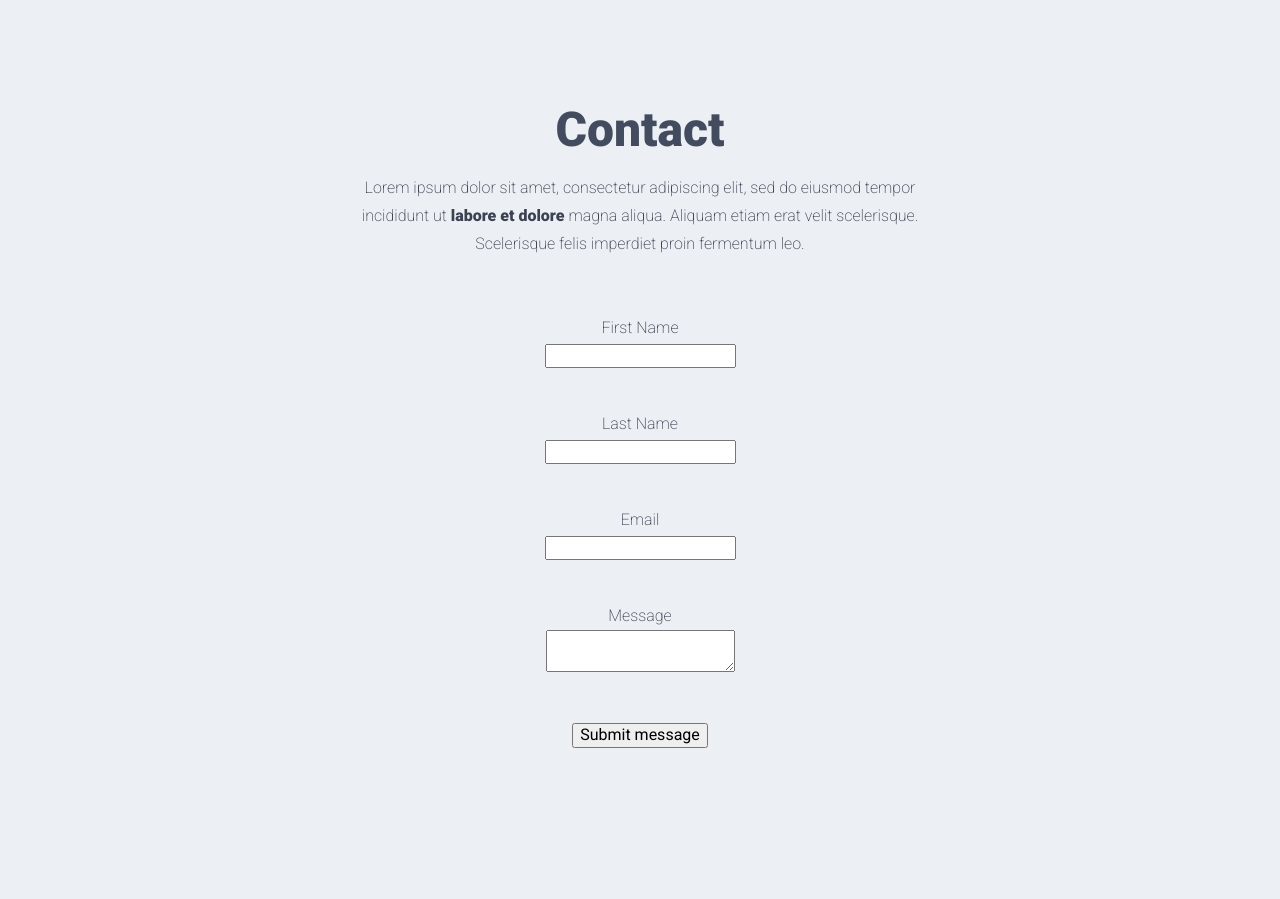
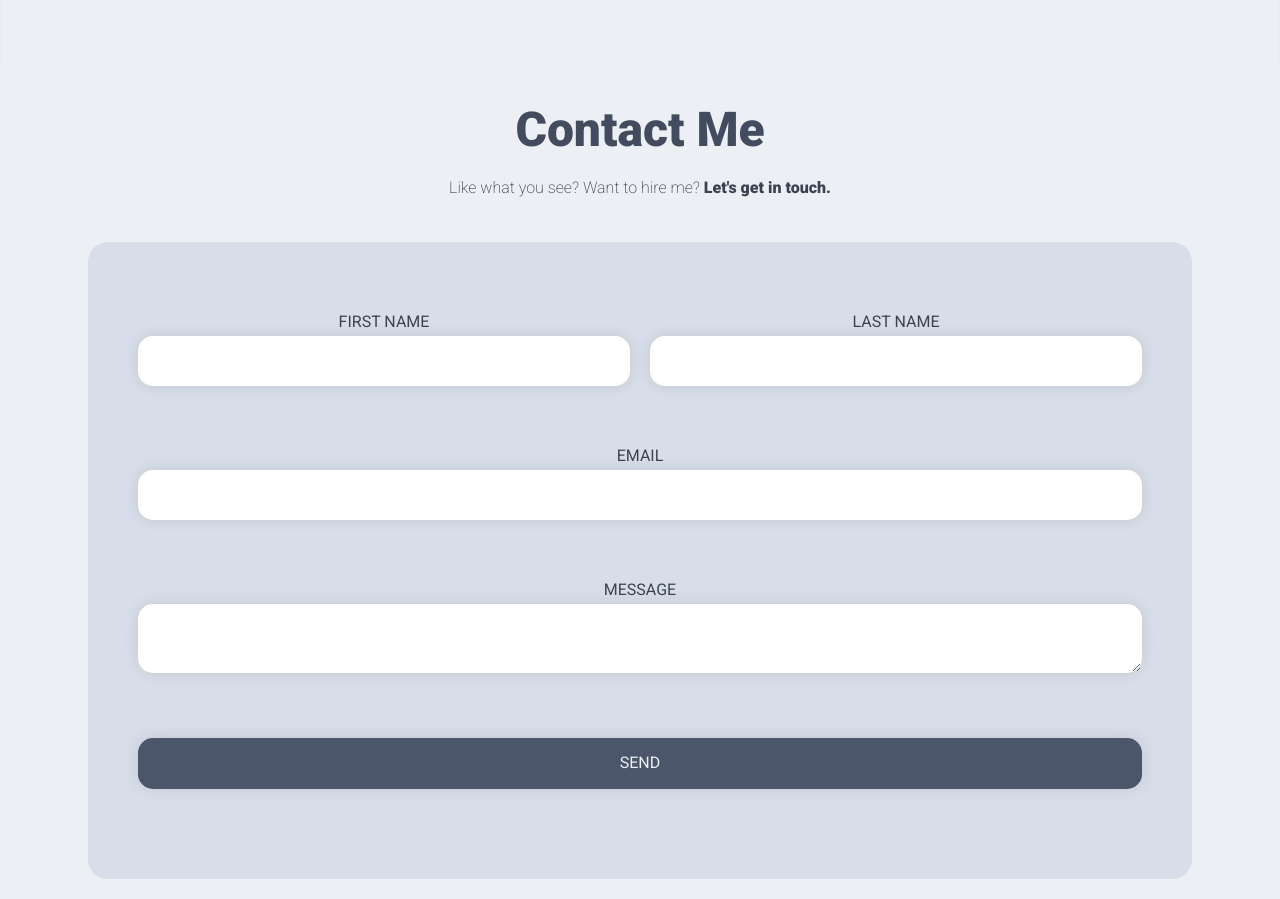
Before and after one commit to sarahtguindy/portfolio, a React (Create React App) app: page / in a window 1280 px wide. Shown: the part 1798-2697 px from the top of the page. Before the commit the page ends 2587 px from the top, so only its background shows below. Built offline with nearby package versions, Linux system fonts and the light colour scheme.

Commit message:
Complete Contact component

```diff
--- a/src/components/Contact/Contact.js
+++ b/src/components/Contact/Contact.js
@@ -9,36 +9,42 @@ const Contact = () => {
       <section className={styles.contact}>
         <div className="container">
           <div className={styles["contact-container"]}>
-            <h1>Contact</h1>
+            <h1>Contact Me</h1>
             <p>
-              Lorem ipsum dolor sit amet, consectetur adipiscing elit, sed do
-              eiusmod tempor incididunt ut <strong>labore et dolore </strong>
-              magna aliqua. Aliquam etiam erat velit scelerisque. Scelerisque
-              felis imperdiet proin fermentum leo.
+              Like what you see? Want to hire me?{" "}
+              <strong>Let's get in touch.</strong>
             </p>
 
+            <div className={styles["form-container"]}>
               <form name="contact" method="post">
                 <input type="hidden" name="form-name" value="contact" />
-              <p>
+
+                <p className={styles["first-name-area"]}>
                   <label htmlFor="first-name">First Name</label> <br />
-                <input type="text" id="first-name" name="first-name" required />
+                  <input
+                    type="text"
+                    id="first-name"
+                    name="first-name"
+                    required
+                  />
                 </p>
-              <p>
+                <p className={styles["last-name-area"]}>
                   <label htmlFor="last-name">Last Name</label> <br />
                   <input type="text" id="last-name" name="last-name" required />
                 </p>
-              <p>
+                <p className={styles["email-area"]}>
                   <label htmlFor="email">Email</label> <br />
                   <input type="email" id="email" name="email" required />
                 </p>
-              <p>
+                <p className={styles["message-area"]}>
                   <label htmlFor="message">Message</label> <br />
                   <textarea id="message" name="message" required></textarea>
                 </p>
-              <p>
-                <input type="submit" value="Submit message" />
+                <p className={styles["submit-area"]}>
+                  <input id="submit" type="submit" value="Send" />
                 </p>
               </form>
+            </div>
           </div>
         </div>
       </section>
--- a/src/components/Contact/Contact.module.scss
+++ b/src/components/Contact/Contact.module.scss
@@ -23,21 +23,111 @@ Contact
             margin-bottom: 0;
             color: $polarNight2;
         }
-        p {
+        & p {
             color: $polarNight3;
             font-weight: 200;
             line-height: 1.75rem;
             max-width: 70ch;
             text-align: center;
-            margin-bottom: 2.5rem;
+            margin-bottom: 40px;
             strong {
                 font-weight: 900;
             }
+        }
+
+        .form-container {
+            background: $snowStorm3;
+            border-radius: 20px;
+            width: 92%;
+            margin: 0 20px 20px 20px;
+            form {
+                width: 100%;
+                overflow: hidden;
+                input,
+                textarea {
+                    border: 1px solid transparent;
+                    appearance: none;
+                    padding: 8px;
+                    border-radius: 15px;
+                    width: 80%;
+                }
+                input:focus,
+                textarea:focus {
+                    outline: none !important;
+                    border: 1px solid $aurora3;
+                }
+                label,
+                input[type="submit"] {
+                    font-weight: 400;
+                    text-transform: uppercase;
+                }
+                textarea {
+                    min-height: 4em;
+                }
+                input[type="submit"] {
+                    color: $snowStorm1;
+                    background-color: $polarNight1;
+                }
+            }
+        }
+    }
+}
+
+/* Tablet and up */
+@media (min-width: 768px) {
+    form {
+        padding: 30px;
+        display: grid;
+        justify-items: center;
+        justify-content: center;
+        grid-template-columns: repeat(2, 1fr);
+        grid-template-rows: auto;
+        grid-template-areas:
+        "first-name    last-name"
+        "email         email"
+        "message       message"
+        "submit        submit";
+        column-gap: 10px;
+        p {
+            max-width: none !important;
+            width: 100%;
+        }
+        input,
+        textarea {
+            width: 100% !important;
+            box-shadow: 0 0 15px rgba(0, 0, 0, 0.1);
+        }
+
+        .first-name-area {
+            grid-area: first-name;
+        }
+
+        .last-name-area {
+            grid-area: last-name;
+        }
+
+        .email-area {
+            grid-area: email;
+        }
+
+        .message-area {
+            grid-area: message;
+        }
+
+        .submit-area {
+            grid-area: submit;
         }
     }
 }
 
 /* Laptop and up */
 @media (min-width: 1024px) {
-
+    form {
+        padding: 50px;
+        column-gap: 20px;
+        input,
+        textarea {
+            padding: 15px !important;
+        }
+    }
 }
--- a/src/components/Project/Project.module.scss
+++ b/src/components/Project/Project.module.scss
@@ -46,7 +46,7 @@ Project
       padding: 0px;
 
       .tag {
-        border-radius: 15px;
+        border-radius: 20px;
         font-size: .85rem;
         padding: .45em 1em;
         background-color: $snowStorm1;
@@ -62,7 +62,7 @@ Project
 
       button {
         border: none;
-        border-radius: 15px;
+        border-radius: 20px;
         padding: .45em 1.25em;
         background-color: $frost4;
         color: $snowStorm1;
--- a/src/index.scss
+++ b/src/index.scss
@@ -16,6 +16,10 @@ $aurora2: #a3be8c;
 $aurora3: #ebcb8b;
 $aurora4: #d08770;
 $aurora5: #bf616a;
+
+* {
+  box-sizing: border-box;
+}
 
 html {
   scroll-behavior: smooth;
@@ -47,7 +51,10 @@ body {
 .spacer2 {
   aspect-ratio: 900/200;
   width: 100%;
-  background-image: linear-gradient(-5deg, $snowStorm1 50%, $polarNight4 50%);
+  background-repeat: no-repeat;
+  background-position: center;
+  background-size: cover;
+  background-image: url("./assets/wave-haikei.svg");
 }
 
 /*
```
Also changed, not shown: src/assets/wave-haikei.svg (added). Lines whose indentation alone changed are shown as unchanged.
